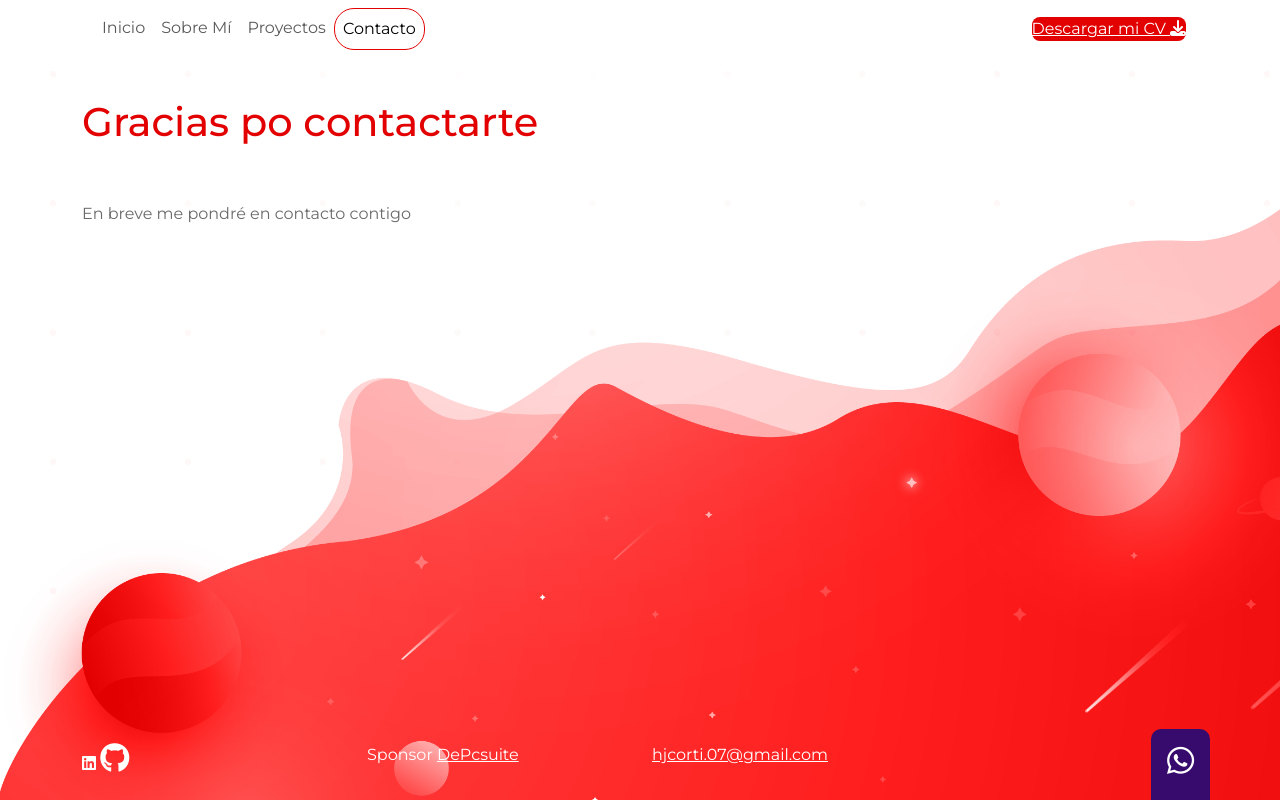
After one commit to hjcorti/portfolio, a PHP site: page /confimacion-envio.php in a window 1280 px wide. The commit adds this page. Run offline with PHP 8.4, Linux system fonts and the light colour scheme.

Commit message:
17 fin portfolio

```diff
--- /dev/null
+++ b/confimacion-envio.php
@@ -0,0 +1,62 @@
+<?php
+
+session_start();$pagina = "contacto"  ?>
+<!DOCTYPE html>
+<html lang="es" class="h-100">
+
+<head>
+    <meta charset="UTF-8">
+    <meta name="viewport" content="width=, initial-scale=1.0">
+    <title>Contacto</title>
+    <link rel="stylesheet" href="css/fontawesome/css/all.min.css">
+    <link rel="stylesheet" href="css/fontawesome/css/fontawesome.css">
+    <link rel="stylesheet" href="css/bootstrap/css/bootstrap.min.css">
+    <link rel="stylesheet" href="css/estilos.css">
+    <link rel="shortcut icon" href="images/HC.ICO">
+
+    <script src="css/bootstrap/js/bootstrap.bundle.min.js"></script>
+
+</head>
+
+<body id="contacto" class="d-flex flex-column h-100">
+    <header class="container">
+    <?php include_once("menu.php"); ?>
+    </header>
+    <main class="container">
+        <div class="row">
+            <div class="col-12 pt-3 pb-5">
+                <h1>Gracias po contactarte</h1>
+            </div>
+        </div>
+        <div class="row">
+            <div class="col-12 col-sm-6">
+                <p>En breve me pondré en contacto contigo</p>
+            </div>
+            <div class="col-12 col-sm-6">
+            </div>
+        </div>
+    </main>
+    <footer class="container mt-auto pb-4">
+        <div class="row">
+            <div class="col-3">
+                <a href="https://www.linkedin.com/in/hugo-javier-corti-a1a595244/" target="_blank" title="Linkedin"><i
+                        class="fa-brands fa-linkedin"></i></a>
+                <a href="https://github.com/hjcorti" target="_blank" title="Github"><i
+                        class="fa-brands fa-github"></i></a>
+            </div>
+            <div class="col-3">
+                Sponsor <a href="https://academia.depcsuite.com/" target="_blank">DePcsuite</a>
+            </div>
+            <div class="col-3">
+                <a href="mailto:hjcorti.07@gmail.com">hjcorti.07@gmail.com</a>
+            </div>
+            <div class="col-3">
+            </div>
+        </div>
+        <a href="https://api.whatsapp.com/send?phone=543462573909" target="_blank"><i
+                class="fa-brands fa-whatsapp px-3 pt-3 pb-4"></i></a>
+
+    </footer>
+</body>
+
+</html>
```
Also changed, not shown: contacto.php (+31 -3 lines).
